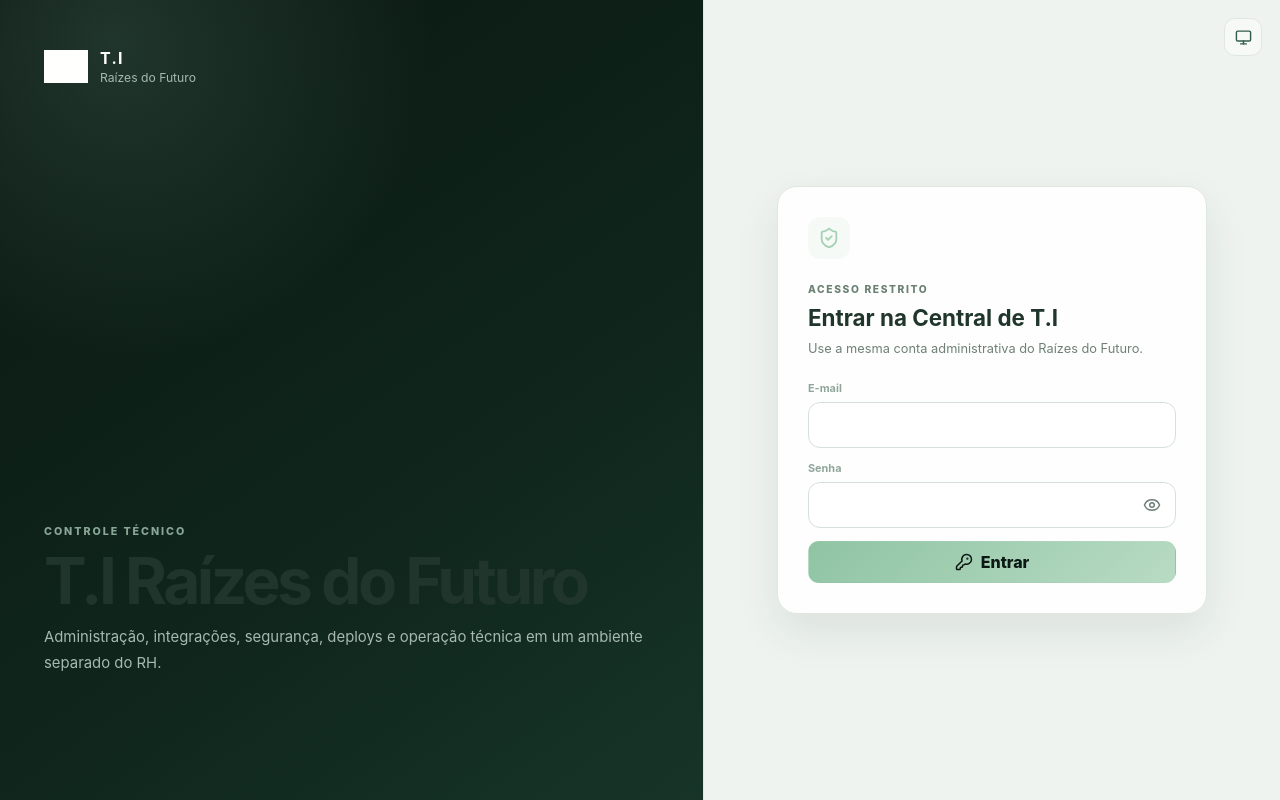
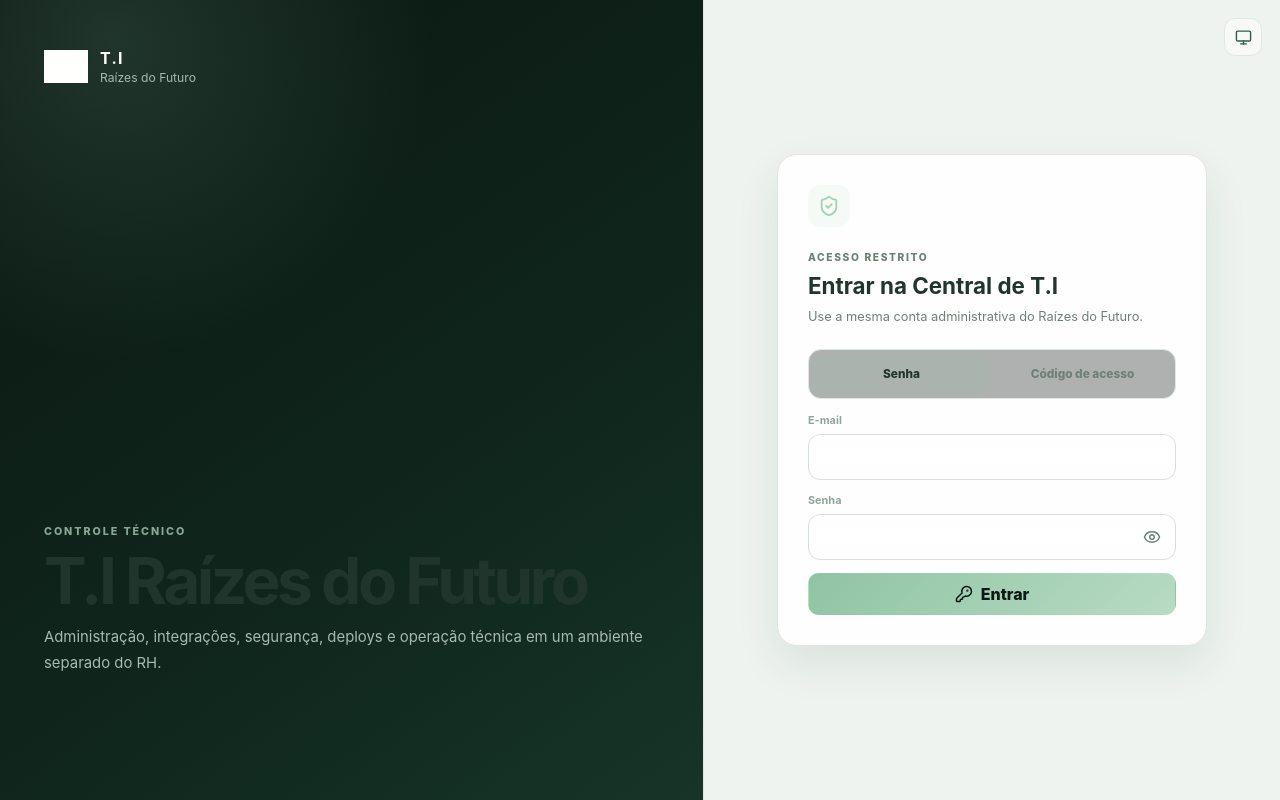
Before and after one commit to ConexaoStreet/rh-raizes-do-futuro, a React (Vite) app in the folder apps/ti/: page / in a window 1280 px wide. Built offline with nearby package versions, Linux system fonts and the light colour scheme; no server answers; grey boxes are pictures that could not be loaded.

Commit message:
feat: add weekly recovery-code login to TI

```diff
--- a/apps/ti/src/auth.tsx
+++ b/apps/ti/src/auth.tsx
@@ -161,20 +161,85 @@ function Login() {
   const [busy, setBusy] = useState(false);
   const [error, setError] = useState("");
   const [showPassword, setShowPassword] = useState(false);
+  const [loginMode, setLoginMode] = useState<"password" | "code">("password");
 
   async function submit(event: FormEvent<HTMLFormElement>) {
     event.preventDefault();
     setBusy(true);
     setError("");
+
+    try {
       const form = new FormData(event.currentTarget);
+
+      if (loginMode === "code") {
+        const code = String(form.get("access_code") || "").trim();
+        const { data: claim, error: claimError } =
+          await client().functions.invoke("ti-code-login", {
+            body: { action: "login", code },
+          });
+
+        if (claimError) throw claimError;
+
+        const result = claim as {
+          token_hash?: string;
+          code_id?: string;
+          error?: string;
+        };
+
+        if (!result.token_hash || !result.code_id)
+          throw new Error(result.error || "INVALID_CODE");
+
+        const { data: verified, error: verifyError } =
+          await client().auth.verifyOtp({
+            token_hash: result.token_hash,
+            type: "email",
+          });
+
+        if (verifyError || !verified.session)
+          throw verifyError || new Error("SESSION_UNAVAILABLE");
+
+        const { data: confirmed, error: confirmError } =
+          await client().functions.invoke("ti-code-login", {
+            body: {
+              action: "confirm",
+              code_id: result.code_id,
+            },
+            headers: {
+              Authorization: `Bearer ${verified.session.access_token}`,
+            },
+          });
+
+        if (
+          confirmError ||
+          !(confirmed as { ok?: boolean } | null)?.ok
+        ) {
+          await client().auth.signOut();
+          throw confirmError || new Error("CONFIRM_FAILED");
+        }
+
+        return;
+      }
+
       const email = String(form.get("email") || "").trim();
       const password = String(form.get("password") || "");
       const { error: signInError } = await client().auth.signInWithPassword({
         email,
         password,
       });
-    if (signInError) setError("E-mail ou senha inválidos.");
+      if (signInError) throw signInError;
+    } catch (caught) {
+      const message =
+        caught instanceof Error ? caught.message : "ACCESS_FAILED";
+      setError(
+        loginMode === "code"
+          ? message.includes("RATE_LIMITED")
+            ? "Muitas tentativas. Aguarde alguns minutos."
+            : "Código inválido, expirado ou já utilizado."
+          : "E-mail ou senha inválidos.",
+      );
+    } finally {
       setBusy(false);
+    }
   }
 
   return (
@@ -194,7 +259,35 @@ function Login() {
           <span className="eyebrow">ACESSO RESTRITO</span>
           <h2>Entrar na Central de T.I</h2>
           <p>Use a mesma conta administrativa do Raízes do Futuro.</p>
+          <div className="login-mode-switch" role="tablist" aria-label="Forma de acesso">
+            <button
+              type="button"
+              role="tab"
+              aria-selected={loginMode === "password"}
+              className={loginMode === "password" ? "active" : ""}
+              onClick={() => {
+                setLoginMode("password");
+                setError("");
+              }}
+            >
+              Senha
+            </button>
+            <button
+              type="button"
+              role="tab"
+              aria-selected={loginMode === "code"}
+              className={loginMode === "code" ? "active" : ""}
+              onClick={() => {
+                setLoginMode("code");
+                setError("");
+              }}
+            >
+              Código de acesso
+            </button>
+          </div>
           <form onSubmit={submit}>
+            {loginMode === "password" ? (
+              <>
                 <label>
                   <span>E-mail</span>
                   <input name="email" type="email" autoComplete="email" required />
@@ -219,10 +312,33 @@ function Login() {
                     </button>
                   </div>
                 </label>
+              </>
+            ) : (
+              <label>
+                <span>Código semanal</span>
+                <input
+                  className="weekly-access-code"
+                  name="access_code"
+                  inputMode="text"
+                  autoComplete="one-time-code"
+                  placeholder="RFXX-XXXX-XXXX-XXXX-XXXX-XX"
+                  minLength={22}
+                  maxLength={27}
+                  required
+                />
+                <small>
+                  Cada código funciona uma única vez e é substituído toda terça-feira.
+                </small>
+              </label>
+            )}
             {error && <div className="form-error" role="alert">{error}</div>}
             <button className="primary-button" disabled={busy}>
               <KeyRound size={18} />
-              {busy ? "Validando..." : "Entrar"}
+              {busy
+                ? "Validando..."
+                : loginMode === "code"
+                  ? "Entrar com código"
+                  : "Entrar"}
             </button>
           </form>
         </div>
--- a/apps/ti/src/styles.css
+++ b/apps/ti/src/styles.css
@@ -1571,3 +1571,42 @@ html[data-theme="light"] .operator-avatar {
   outline: 2px solid #9dceb0;
   outline-offset: 2px;
 }
+
+
+.login-mode-switch {
+  display: grid;
+  grid-template-columns: 1fr 1fr;
+  gap: 6px;
+  margin: 18px 0 14px;
+  padding: 5px;
+  border: 1px solid var(--border);
+  border-radius: 13px;
+  background: rgba(4, 15, 11, .32);
+}
+
+.login-mode-switch button {
+  min-height: 38px;
+  border-color: transparent;
+  background: transparent;
+  color: var(--muted);
+  font-size: .74rem;
+  font-weight: 800;
+}
+
+.login-mode-switch button.active {
+  background: rgba(146, 199, 166, .12);
+  border-color: rgba(146, 199, 166, .22);
+  color: var(--text);
+}
+
+.weekly-access-code {
+  text-transform: uppercase;
+  letter-spacing: .08em;
+  font-family: ui-monospace, SFMono-Regular, Menlo, Monaco, Consolas, monospace;
+}
+
+.login-card label small {
+  color: var(--muted);
+  font-size: .66rem;
+  line-height: 1.45;
+}
```
Lines whose indentation alone changed are shown as unchanged.
